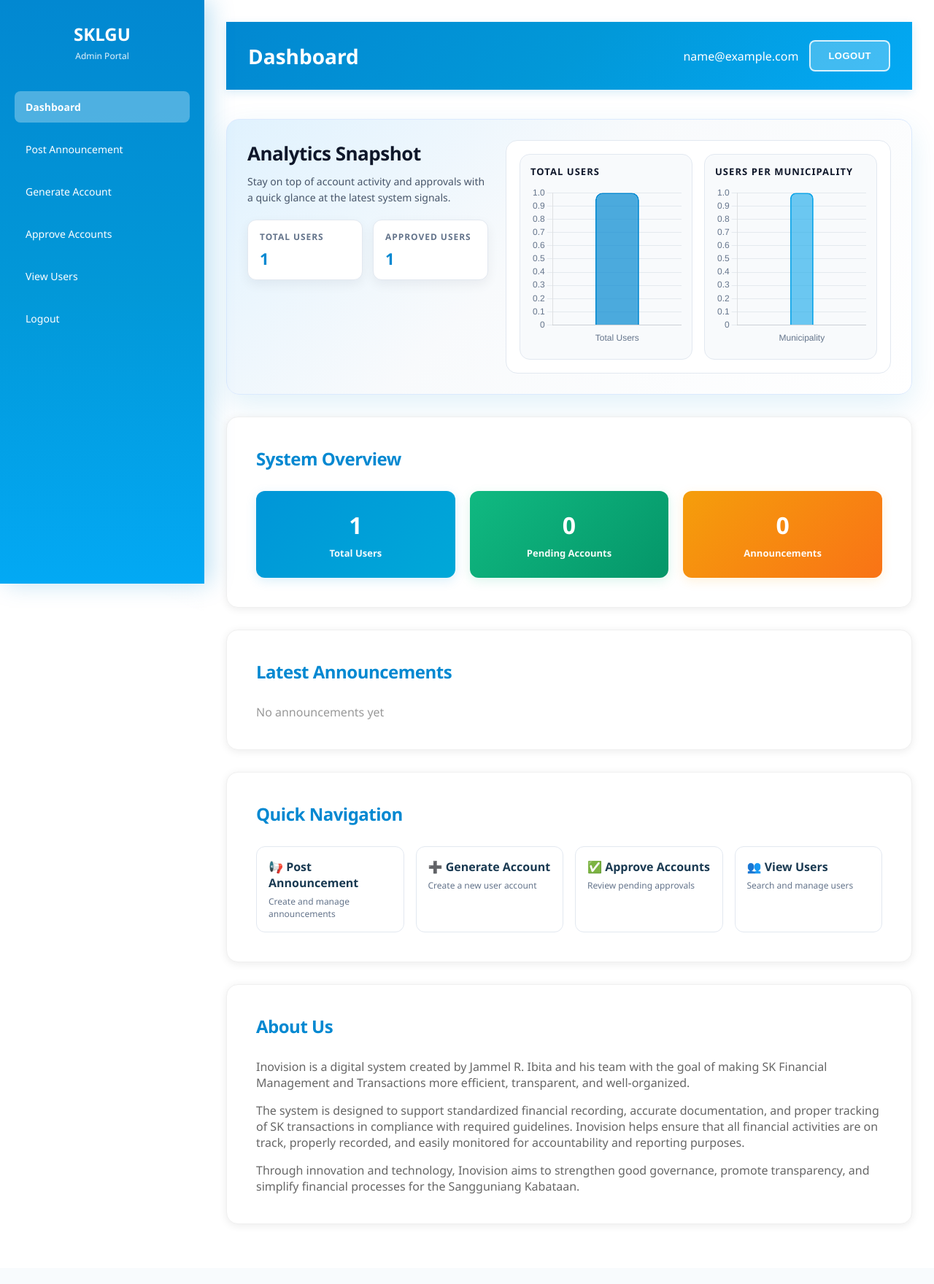
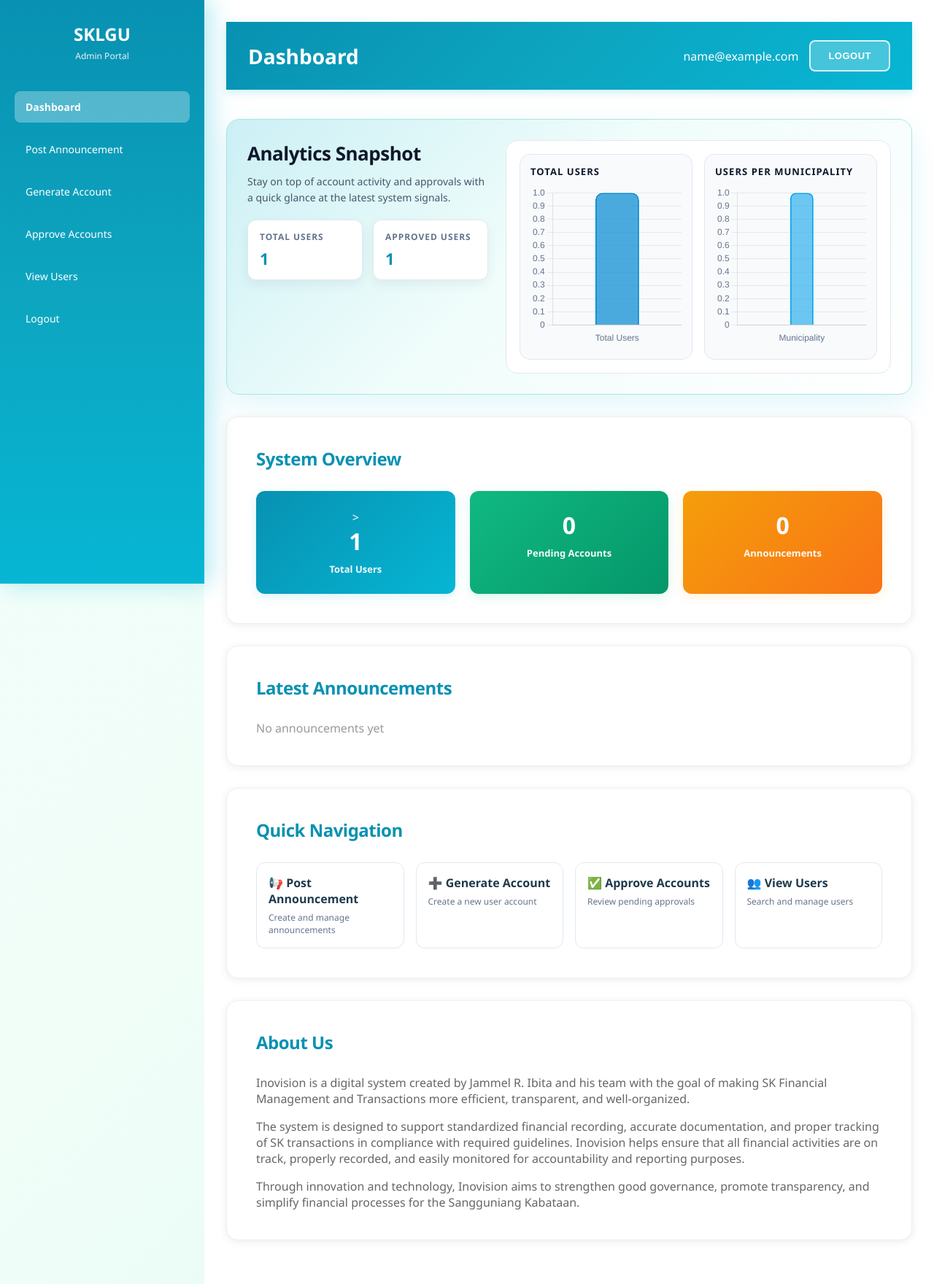
Before and after one commit to jam010203/sklgu-admin-system, a Flask app: page /admin-dashboard in a window 1280 px wide. Shown: the whole page at 73% size. Before the commit the page ends 1678 px from the top, so only its background shows below. Run offline with Flask 3, Linux system fonts and the light colour scheme; the visitor is signed in with stand-in values (Sample User, id 1); data comes from the database, SQL or seed files in the repository; data that the repository does not hold is empty.

Commit message:
Redesign admin portal with modern teal/turquoise color scheme
- Updated color scheme from blue (#0288d1) to teal/turquoise (#0891b2, #06b6d4)
- Changed sidebar gradient to teal theme
- Updated top bar with new color scheme
- Modified all buttons, cards, and UI elements to use teal palette
- Updated hover states and shadows to match teal theme
- Changed background gradient from white to light teal (#f0fdfa)
- Updated form inputs, labels, and focus states with teal accents
- Applied modern landing page aesthetic throughout
- All functionality preserved (Dashboard, Announcements, Accounts, Users, Logout)
- Tables, badges, and cards styled with new teal color scheme
- Analytics and avatar backgrounds updated to teal theme

```diff
--- a/admin_system/templates/main-dashboard.html
+++ b/admin_system/templates/main-dashboard.html
@@ -14,8 +14,8 @@
 
         body {
             font-family: 'Segoe UI', Tahoma, Geneva, Verdana, sans-serif;
-            background: white;
-            color: #1a3a52;
+            background: linear-gradient(135deg, #f0fdfa 0%, #f1fef8 50%, #e0f9f7 100%);
+            color: #1e3a4c;
             min-height: 100vh;
             overflow-x: hidden;
             pointer-events: auto;
@@ -28,9 +28,9 @@
             right: -5%;
             width: 700px;
             height: 700px;
-            background: radial-gradient(circle, rgba(135, 206, 235, 0.1) 0%, transparent 70%);
+            background: radial-gradient(circle, rgba(6, 182, 212, 0.08) 0%, transparent 70%);
             border-radius: 50%;
-            opacity: 0.5;
+            opacity: 0.6;
             z-index: 0;
             pointer-events: none;
         }
@@ -42,9 +42,9 @@
             left: 5%;
             width: 600px;
             height: 600px;
-            background: radial-gradient(circle, rgba(135, 206, 235, 0.08) 0%, transparent 70%);
+            background: radial-gradient(circle, rgba(6, 182, 212, 0.06) 0%, transparent 70%);
             border-radius: 50%;
-            opacity: 0.3;
+            opacity: 0.4;
             z-index: 0;
             pointer-events: none;
         }
@@ -55,11 +55,11 @@
             top: 0;
             width: 280px;
             height: 100vh;
-            background: linear-gradient(180deg, #0288d1 0%, #0298d8 50%, #03a9f4 100%);
+            background: linear-gradient(180deg, #0891b2 0%, #0da5c0 50%, #06b6d4 100%);
             padding: 30px 20px;
             overflow-y: auto;
             z-index: 1001;
-            box-shadow: 8px 0 30px rgba(2, 136, 209, 0.25);
+            box-shadow: 8px 0 30px rgba(6, 182, 212, 0.3);
             pointer-events: auto;
         }
 
@@ -123,10 +123,10 @@
         }
 
         .top-bar {
-            background: linear-gradient(135deg, #0288d1 0%, #0298d8 50%, #03a9f4 100%);
+            background: linear-gradient(135deg, #0891b2 0%, #0da5c0 50%, #06b6d4 100%);
             padding: 25px 30px;
             border-radius: 0;
-            box-shadow: 0 4px 12px rgba(2, 136, 209, 0.15);
+            box-shadow: 0 4px 12px rgba(6, 182, 212, 0.2);
             display: flex;
             justify-content: space-between;
             align-items: center;
@@ -199,7 +199,7 @@
             left: 0;
             width: 100%;
             height: 4px;
-            background: linear-gradient(135deg, #0288d1 0%, #03a9f4 100%);
+            background: linear-gradient(135deg, #0891b2 0%, #06b6d4 100%);
             opacity: 0;
             transition: opacity 0.3s ease;
             pointer-events: none;
@@ -280,7 +280,7 @@
         }
 
         .card h3 {
-            color: #0288d1;
+            color: #0891b2;
             margin-bottom: 28px;
             font-size: 24px;
             font-weight: 800;
@@ -588,11 +588,11 @@
         }
 
         .hero-analytics-card {
-            background: linear-gradient(135deg, #e0f2fe 0%, #f8fafc 45%, #ffffff 100%);
-            border: 1px solid #dbeafe;
+            background: linear-gradient(135deg, #ccf0f5 0%, #f0fdfb 45%, #ffffff 100%);
+            border: 1px solid #a8e6e1;
             border-radius: 18px;
             padding: 28px;
-            box-shadow: 0 14px 40px rgba(2, 136, 209, 0.12);
+            box-shadow: 0 14px 40px rgba(6, 182, 212, 0.12);
             display: grid;
             grid-template-columns: minmax(240px, 1fr) minmax(300px, 1.6fr);
             gap: 24px;
@@ -639,7 +639,7 @@
 
         .hero-stat-card strong {
             font-size: 22px;
-            color: #0288d1;
+            color: #0891b2;
         }
 
         .hero-analytics-chart {
@@ -919,7 +919,7 @@
             <div class="card">
                 <h3>System Overview</h3>
                 <div style="display: grid; grid-template-columns: repeat(auto-fit, minmax(200px, 1fr)); gap: 20px;">
-                    <div style="background: linear-gradient(135deg, #0096d8 0%, #00a8d8 100%); padding: 25px; border-radius: 12px; color: white; text-align: center; box-shadow: 0 4px 15px rgba(0, 150, 216, 0.15); transition: all 0.3s ease; cursor: pointer;" class="stat-box" onclick="switchTab('users')" onmouseover="this.style.transform='translateY(-4px)'; this.style.boxShadow='0 8px 25px rgba(0, 150, 216, 0.25)'" onmouseout="this.style.transform='translateY(0)'; this.style.boxShadow='0 4px 15px rgba(0, 150, 216, 0.15)'">
+                    <div style="background: linear-gradient(135deg, #0891b2 0%, #06b6d4 100%); padding: 25px; border-radius: 12px; color: white; text-align: center; box-shadow: 0 4px 15px rgba(6, 182, 212, 0.15); transition: all 0.3s ease; cursor: pointer;" class="stat-box" onclick="switchTab('users')" onmouseover="this.style.transform='translateY(-4px)'; this.style.boxShadow='0 8px 25px rgba(6, 182, 212, 0.25)'" onmouseout="this.style.transform='translateY(0)'; this.style.boxShadow='0 4px 15px rgba(6, 182, 212, 0.15)'">>
                         <div style="font-size: 32px; font-weight: 900; margin-bottom: 8px;" id="totalUsers">0</div>
                         <div style="font-size: 13px; opacity: 0.95; font-weight: 600;">Total Users</div>
                     </div>
```
Also changed, not shown: other parts of admin_system/templates/main-dashboard.html (+39 -39 lines).
